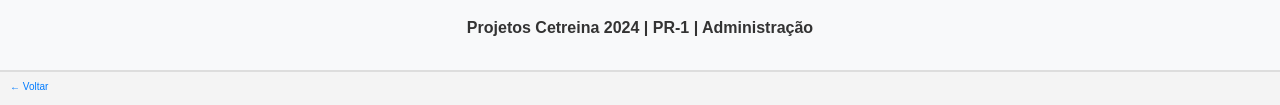
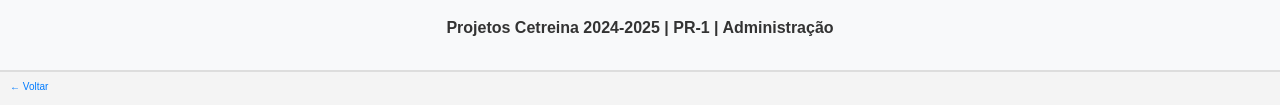
Before and after one commit to proiniciar/Administra-o_Cetreina, a plain HTML site: page index.html in a window 1280 px wide. Shown: the part 323-428 px from the top of the page. Drawn offline with Linux system fonts and the light colour scheme.

Commit message:
index.html

```diff
--- a/index.html
+++ b/index.html
@@ -115,7 +115,7 @@
 <body>
     <div class="header">
         <img src="https://proiniciar.uerj.br/pluginfile.php/1/theme_adaptable/logo/1709829991/Daiaie%20Coordenadoria%20de%20Inicia%C3%A7%C3%A3o%20COR.png" alt="Logo">
-        <h1>Projetos Cetreina 2024 | PR-1 | Administração</h1>
+        <h1>Projetos Cetreina 2024-2025 | PR-1 | Administração</h1>
     </div>
 
     <div class="back-button">
```
